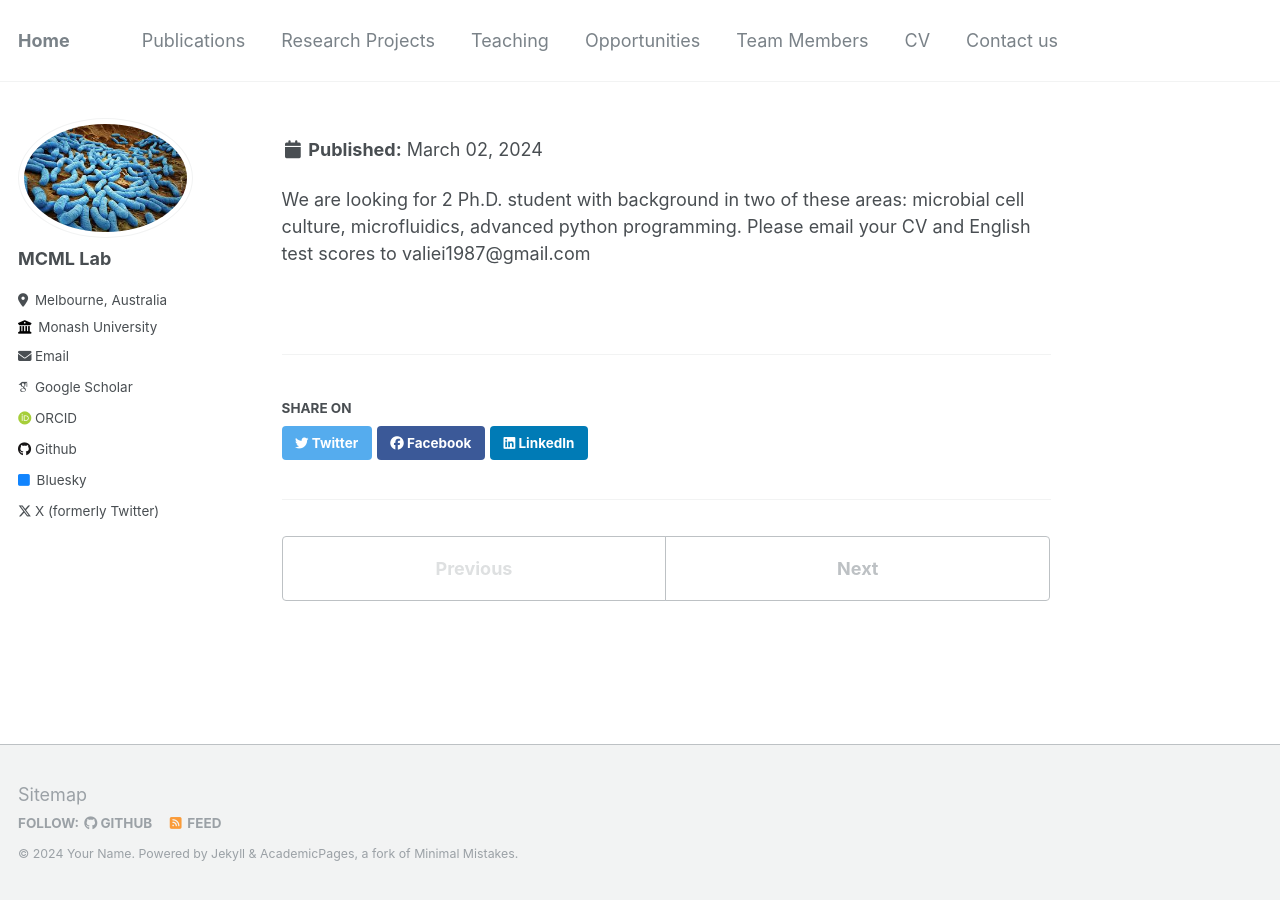
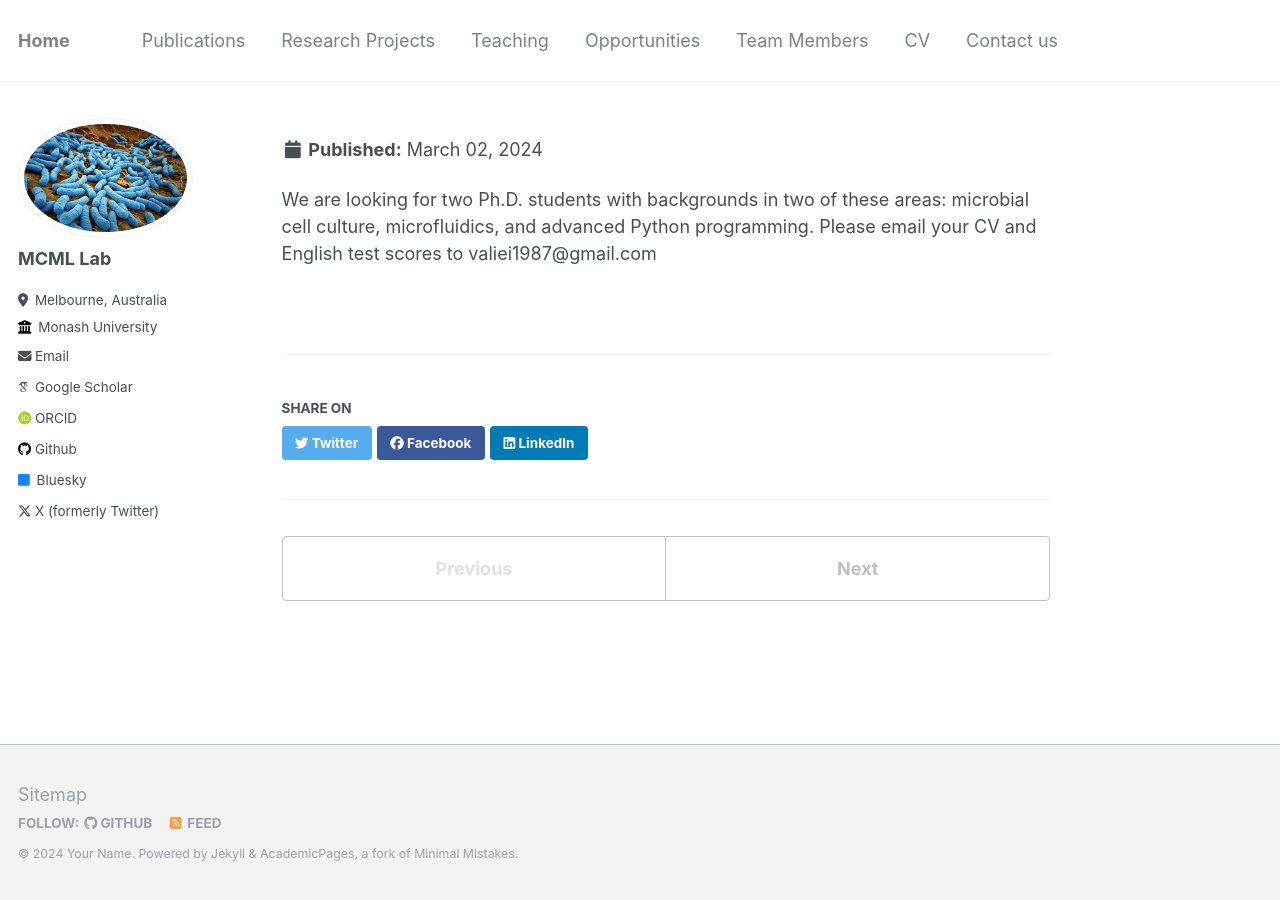
Before and after one commit to AminValiei/valieilab, a Jekyll site: the page built from _portfolio/portfolio-1.md, in a window 1280 px wide. Built offline with Jekyll 4.4.1, drawn with Linux system fonts in a browser that asks for light colours; some web fonts are replaced.

Commit message:
Update portfolio-1.md

```diff
--- a/_portfolio/portfolio-1.md
+++ b/_portfolio/portfolio-1.md
@@ -4,4 +4,4 @@
 collection: portfolio
 ---
 
-We are looking for 2 Ph.D. student with background in two of these areas: microbial cell culture, microfluidics, advanced python programming. Please email your CV and English test scores to valiei1987@gmail.com
+We are looking for two Ph.D. students with backgrounds in two of these areas: microbial cell culture, microfluidics, and advanced Python programming. Please email your CV and English test scores to valiei1987@gmail.com
```
